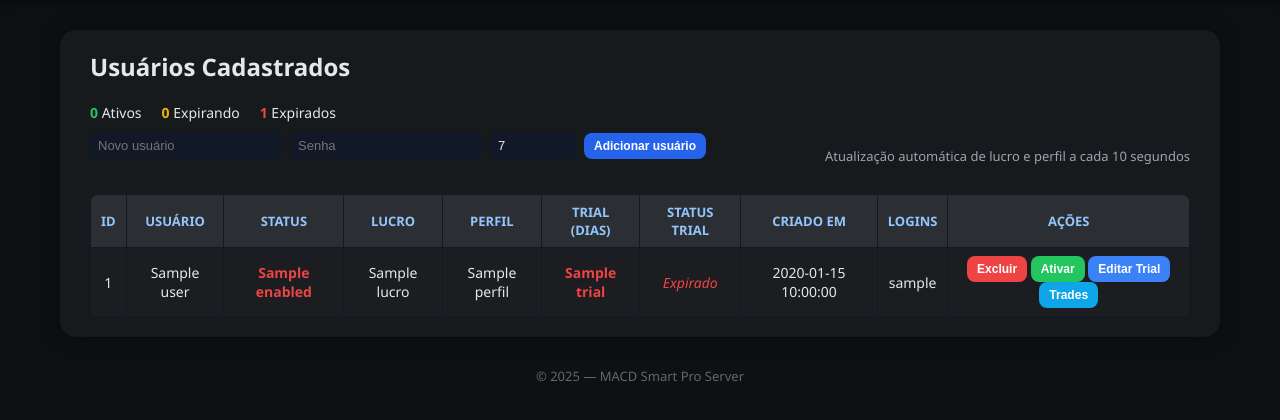
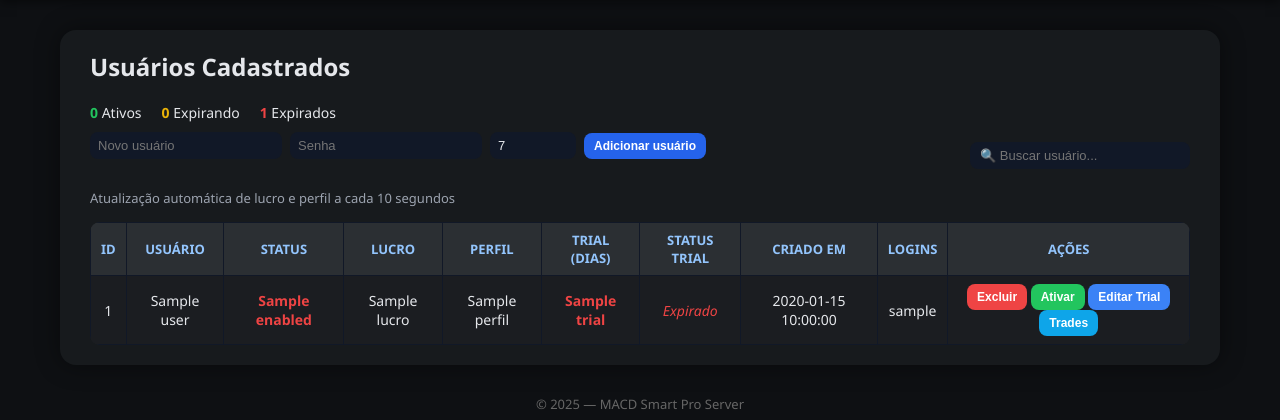
Before and after one commit to vinici459/botsmartpro, a FastAPI app: template templates/dashboard.html in a window 1280 px wide. Shown: the part 79-499 px from the top of the page. Run offline with FastAPI, Linux system fonts and the light colour scheme; the template is opened without the code that fills it: most values are stand-ins (such as "Sample title", 1, 10 or a date in 2020).

Commit message:
Atualização do servidor: API trades + sync + dashboard

```diff
--- a/templates/dashboard.html
+++ b/templates/dashboard.html
@@ -122,6 +122,17 @@
     .top-actions form input[type="number"] {
       width: 70px;
     }
+
+    /* 🔍 CAMPO DE BUSCA */
+    #search-user {
+      padding: 6px 10px;
+      border-radius: 8px;
+      border: none;
+      background-color: #111827;
+      color: #e5e7eb;
+      font-size: 13px;
+      width: 200px;
+    }
   </style>
 </head>
 <body>
@@ -152,6 +163,10 @@
         <input type="number" name="trial_days" min="1" value="7">
         <button type="submit">Adicionar usuário</button>
       </form>
+
+      <!-- 🔍 CAMPO DE BUSCA DE CONTAS -->
+      <input type="text" id="search-user" placeholder="🔍 Buscar usuário...">
+
       <div style="font-size:13px;color:#9ca3af;">
         Atualização automática de lucro e perfil a cada 10 segundos
       </div>
@@ -208,6 +223,21 @@
 
   <footer>© 2025 — MACD Smart Pro Server</footer>
 
+  <!-- 🔍 FILTRO DE BUSCA -->
+  <script>
+    document.getElementById("search-user").addEventListener("keyup", function () {
+      let filter = this.value.toLowerCase();
+      let rows = document.querySelectorAll("#users-table tr");
+
+      rows.forEach((row, i) => {
+        if (i === 0) return; // pula o header
+        let txt = row.innerText.toLowerCase();
+        row.style.display = txt.includes(filter) ? "" : "none";
+      });
+    });
+  </script>
+
+  <!-- 🔄 REFRESH AUTOMÁTICO (original) -->
   <script>
     function recalcTrialSummary() {
       var ativos = 0;
@@ -215,18 +245,13 @@
       var expirados = 0;
       var rows = document.querySelectorAll("#users-table tr");
       rows.forEach(function(row, index) {
-        if (index === 0) {
-          return;
-        }
+        if (index === 0) return;
         var tdTrial = row.querySelector(".trial");
         var tdStatus = row.querySelector(".trial-status");
-        if (!tdTrial || !tdStatus) {
-          return;
-        }
+        if (!tdTrial || !tdStatus) return;
         var dias = parseInt(tdTrial.textContent || "0");
-        if (isNaN(dias)) {
-          dias = 0;
-        }
+        if (isNaN(dias)) dias = 0;
+
         if (dias > 7) {
           tdTrial.style.color = "#22c55e";
           tdStatus.textContent = "Ativo";
@@ -244,10 +269,9 @@
           expirados++;
         }
       });
+
       var summary = document.querySelector("#trial-summary");
-      if (!summary) {
-        return;
-      }
+      if (!summary) return;
       summary.querySelector(".green").textContent = ativos;
       summary.querySelector(".yellow").textContent = expirando;
       summary.querySelector(".red").textContent = expirados;
@@ -256,44 +280,45 @@
     async function refreshUsers() {
       try {
         var response = await fetch("/api/users_summary");
-        if (!response.ok) {
-          return;
-        }
+        if (!response.ok) return;
         var data = await response.json();
-        if (!data || !data.users) {
-          return;
-        }
+        if (!data || !data.users) return;
         data.users.forEach(function(u) {
           var row = document.querySelector('tr[data-username="' + u.user + '"]');
-          if (!row) {
-            return;
-          }
+          if (!row) return;
+
           var statusCell = row.querySelector(".status");
           if (statusCell) {
             statusCell.textContent = u.enabled ? "Ativo" : "Desativado";
             statusCell.className = "status " + (u.enabled ? "ativo" : "desativado");
           }
+
           var lucroCell = row.querySelector(".lucro");
           if (lucroCell) {
             lucroCell.textContent = u.lucro_fmt;
           }
+
           var perfilCell = row.querySelector(".perfil");
           if (perfilCell) {
             perfilCell.textContent = u.perfil || "Desconhecido";
           }
+
           var trialCell = row.querySelector(".trial");
           if (trialCell) {
             trialCell.textContent = u.trial;
           }
+
           var createdCell = row.querySelector(".created");
           if (createdCell && u.created) {
             createdCell.textContent = (u.created.split("T")[0] || u.created);
           }
+
           var loginsCell = row.querySelector(".logins");
           if (loginsCell) {
             loginsCell.textContent = u.logins;
           }
         });
+
         recalcTrialSummary();
       } catch (e) {
       }
@@ -305,5 +330,6 @@
       setInterval(refreshUsers, 10000);
     });
   </script>
+
 </body>
 </html>
```
